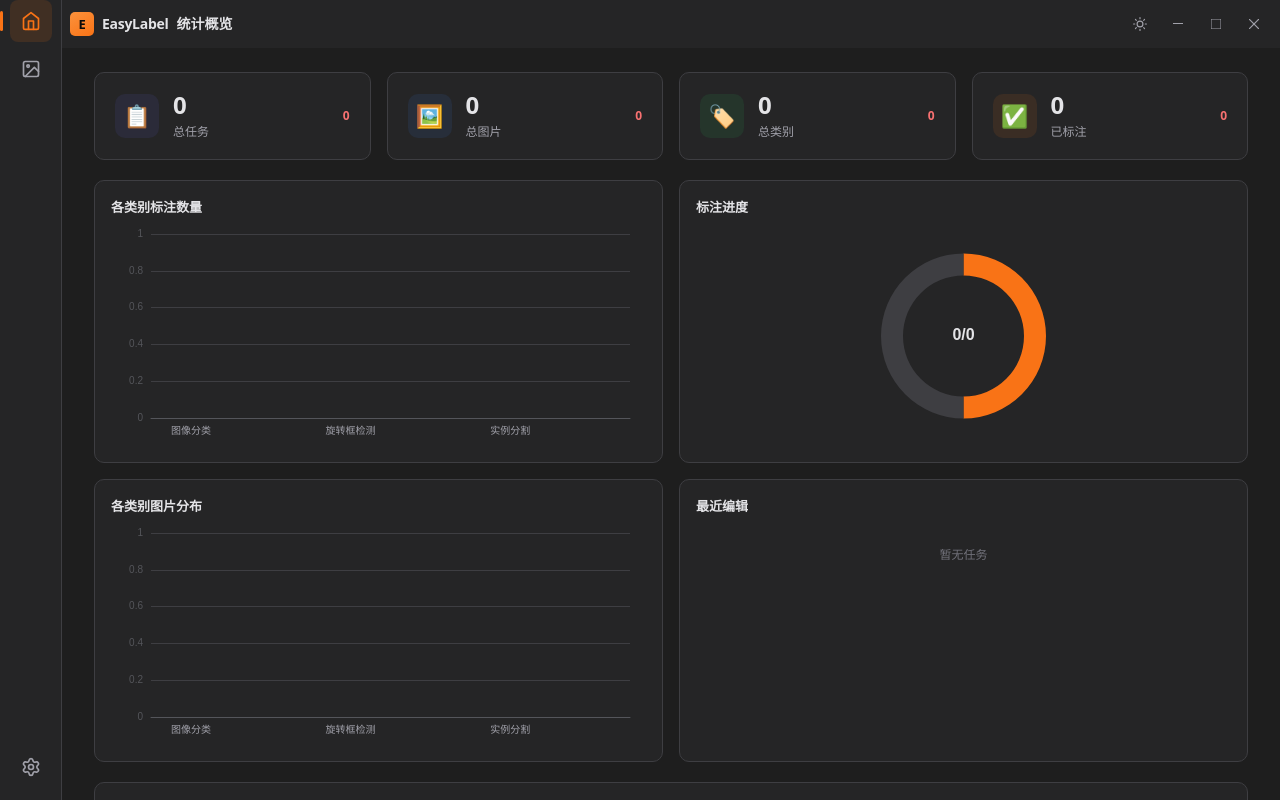
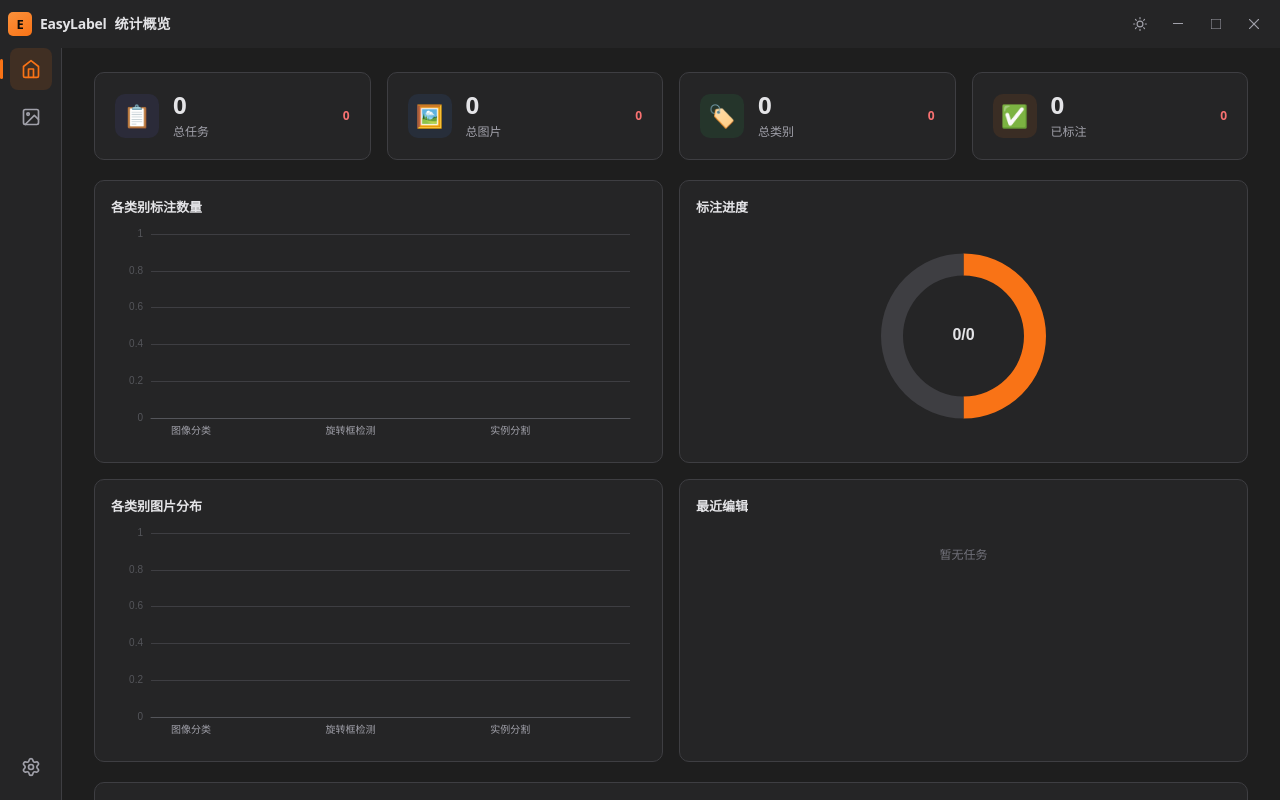
Before and after one commit to ChaoII/EasyLabelTauri, a Vue app in the folder frontend/: page / in a window 1280 px wide. Built offline with nearby package versions, Linux system fonts and the light colour scheme.

Commit message:
fix: Header全宽置顶+侧栏+内容在下方

```diff
--- a/frontend/src/App.vue
+++ b/frontend/src/App.vue
@@ -2,8 +2,6 @@
   <NConfigProvider :theme="naiveTheme" :theme-overrides="themeOverrides" :locale="zhCN">
     <NMessageProvider>
       <div class="app-layout">
-        <NavSidebar :current-view="currentView" @navigate="onNavigate" />
-        <div class="app-column">
         <AppHeader>
           <template #center>
             <template v-if="projectStore.currentTask">
@@ -27,6 +25,8 @@
             <span v-else-if="currentView === 'workspace'" style="font-size:14px;font-weight:600;">标注工作台</span>
           </template>
         </AppHeader>
+        <div class="app-body">
+          <NavSidebar :current-view="currentView" @navigate="onNavigate" />
           <main class="app-main">
             <AnnotationView
               v-if="projectStore.currentTaskId"
@@ -233,15 +233,15 @@ const themeOverrides = computed(() => {
 <style>
 .app-layout {
   display: flex;
+  flex-direction: column;
   height: 100vh;
   overflow: hidden;
 }
-.app-column {
+.app-body {
+  display: flex;
   flex: 1;
-  min-width: 0;
+  min-height: 0;
   overflow: hidden;
-  display: flex;
-  flex-direction: column;
 }
 .app-main {
   flex: 1;
```
Lines whose indentation alone changed are shown as unchanged.
